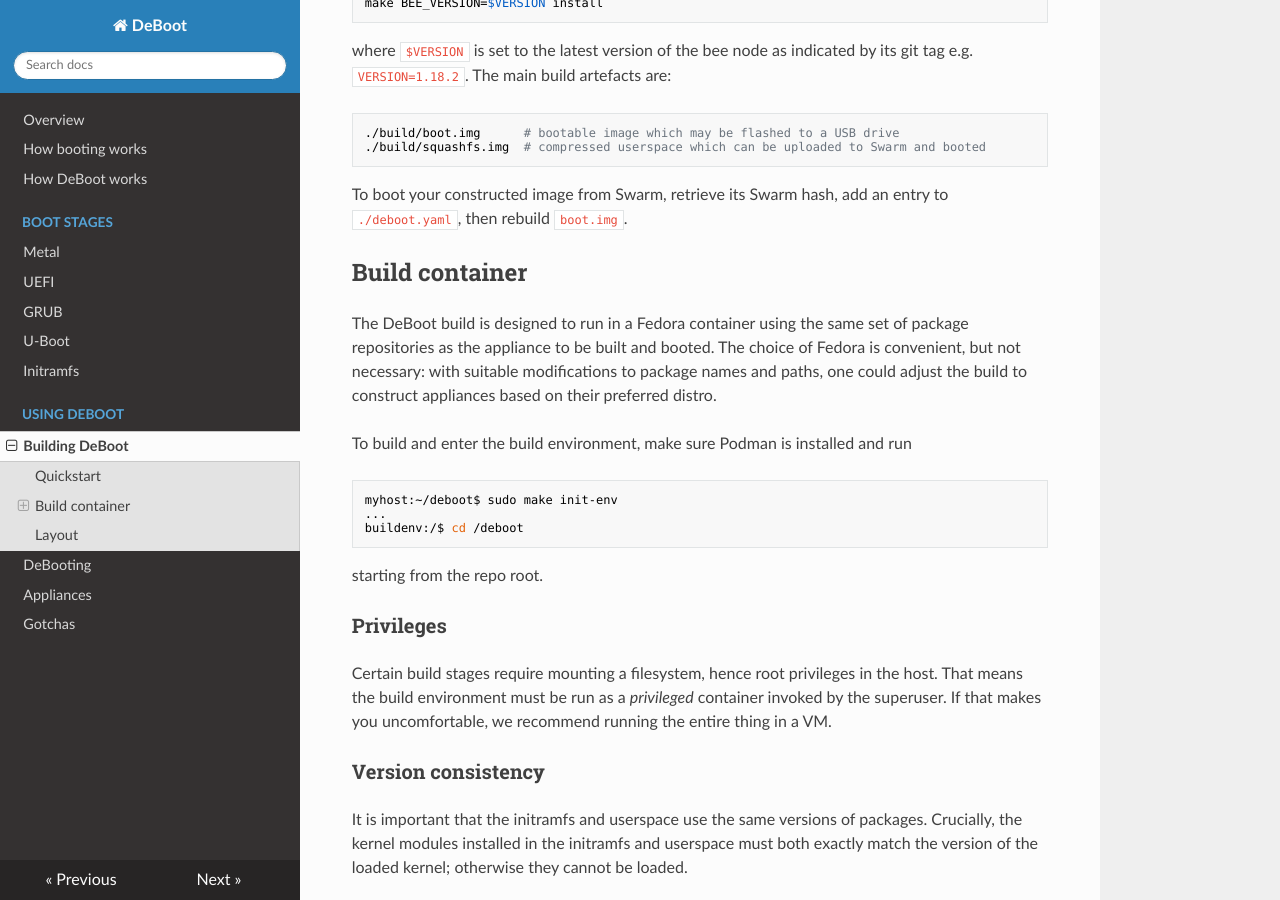
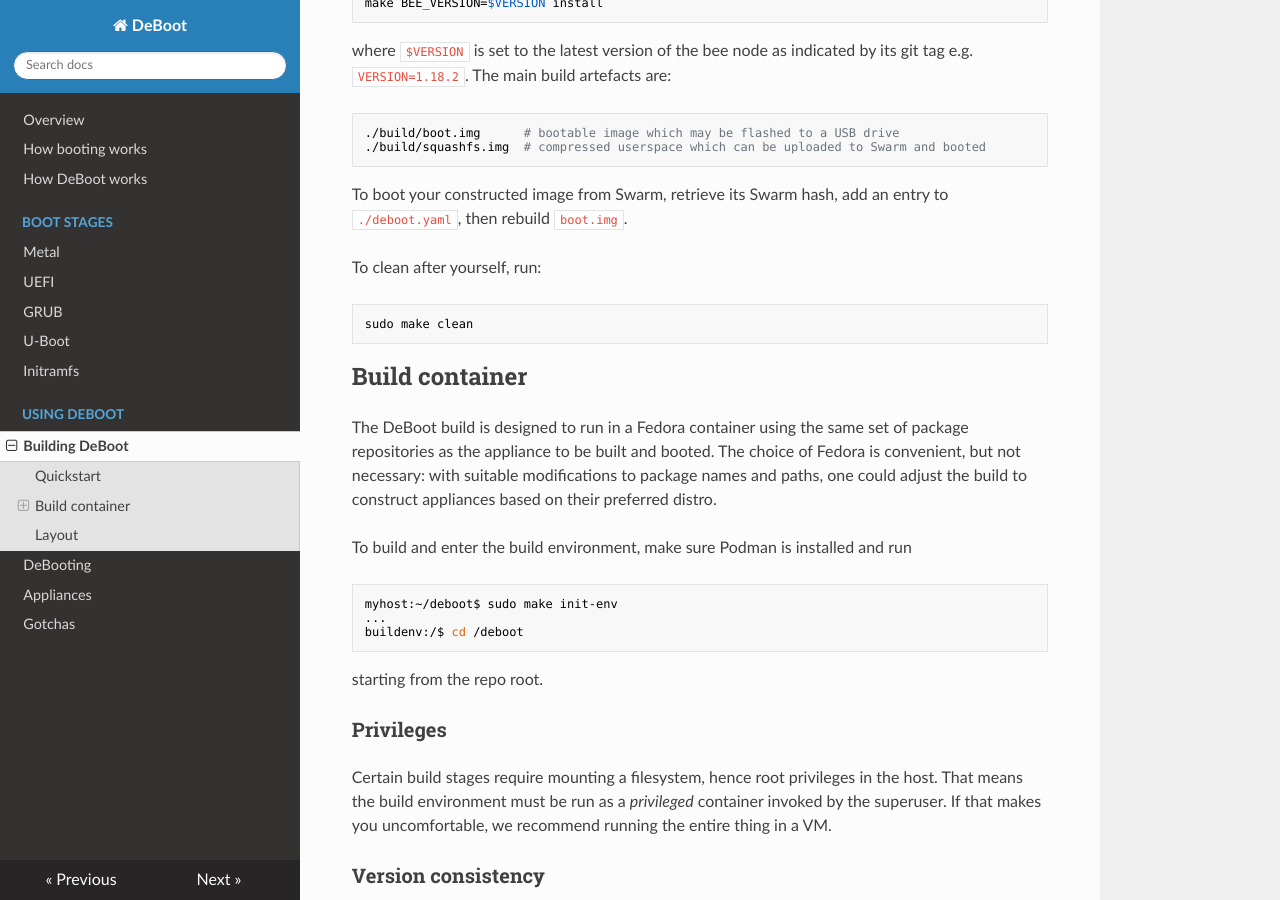
Before and after one commit to debootdevs/deboot, an MkDocs documentation site: the page built from docs/docs/build.md, in a window 1280 px wide and 900 px high, scrolled down 309 px. Built offline with MkDocs 1.6.1, drawn with Linux system fonts in a browser that asks for light colours; nearby versions of some CDN libraries.

Commit message:
Update build.md

````diff
--- a/docs/docs/build.md
+++ b/docs/docs/build.md
@@ -18,6 +18,12 @@
 ```
 
 To boot your constructed image from Swarm, retrieve its Swarm hash, add an entry to `./deboot.yaml`, then rebuild `boot.img`.
+
+To clean after yourself, run:
+
+```sh
+sudo make clean
+```
 
 ## Build container
 
````
